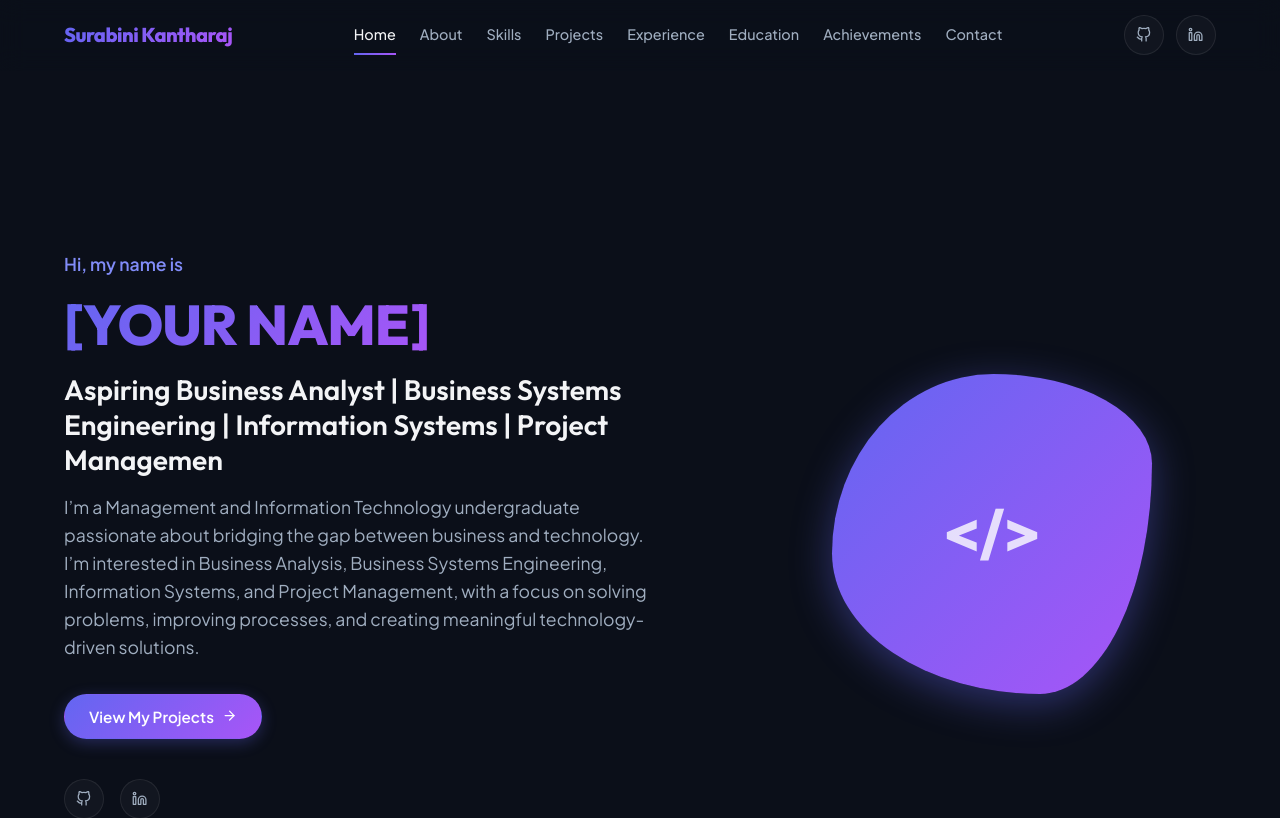
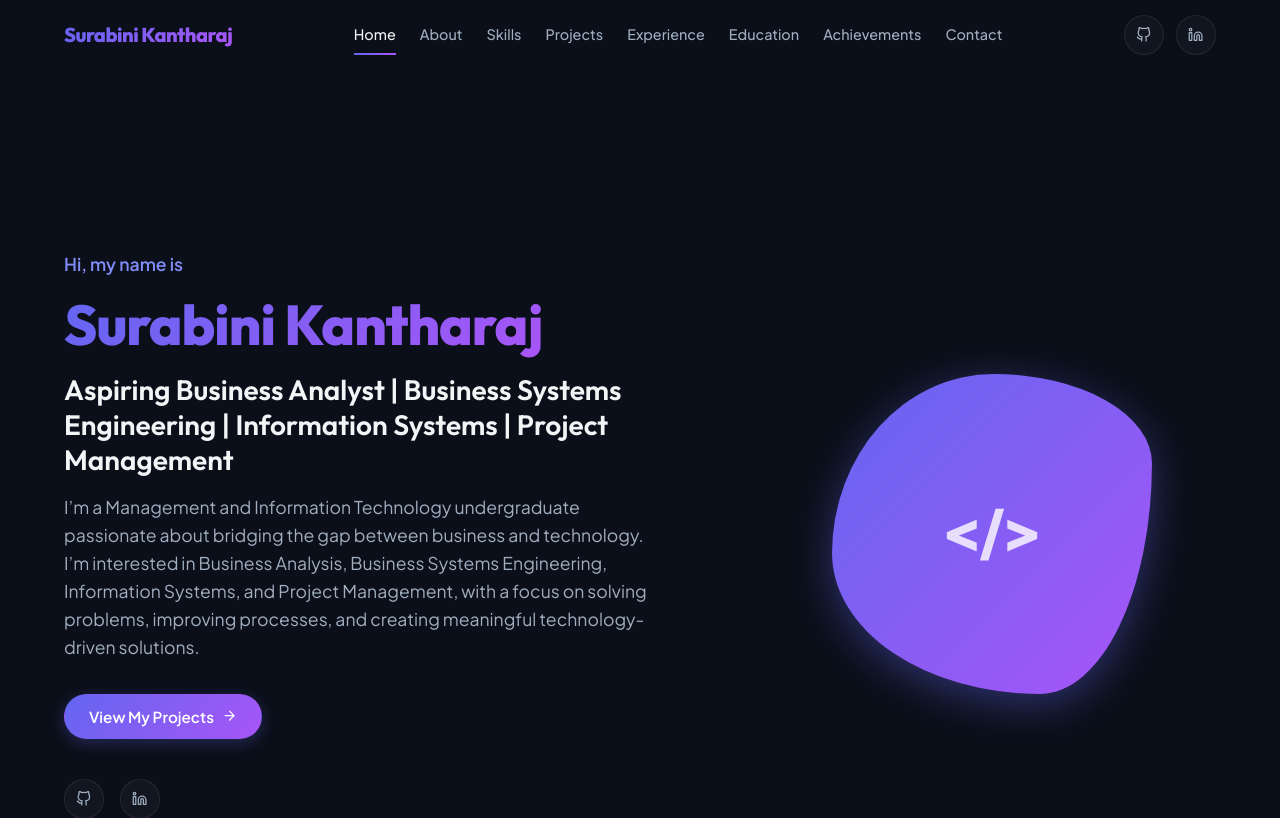
Before and after one commit to surabinik/Surabini_Kantharaj_Portfolio, a React (Vite) app: page / in a window 1280 px wide. Shown: the top 818 px of the page. Built offline with nearby package versions, Linux system fonts and the light colour scheme.

Commit message:
feat: customize name to Surabini Kantharaj and fix typos

```diff
--- a/index.html
+++ b/index.html
@@ -6,7 +6,7 @@
   <link rel="icon" type="image/svg+xml" href="/favicon.svg" />
   <meta name="viewport" content="width=device-width, initial-scale=1.0" />
   <meta name="description"
-    content="Personal Portfolio Website of Surabini Kantharaj. Management & Information Technolgy Student" />
+    content="Personal Portfolio Website of Surabini Kantharaj. Management & Information Technology Student" />
   <meta name="author" content="Surabini Kantharaj" />
   <meta name="robots" content="index, follow" />
   <title>Surabini Kantharaj | Personal Portfolio - Software Development & CS Student</title>
--- a/src/sections/Footer.jsx
+++ b/src/sections/Footer.jsx
@@ -13,7 +13,7 @@ const Footer = () => {
     <footer className="footer" aria-label="Site Footer">
       <div className="container footer-content">
         <div style={{ fontSize: '1.25rem', fontWeight: '800' }}>
-          <span className="gradient-text">[YOUR NAME]</span>
+          <span className="gradient-text">Surabini Kantharaj</span>
         </div>
 
         <nav className="footer-nav" aria-label="Footer Quick Links">
--- a/src/sections/Hero.jsx
+++ b/src/sections/Hero.jsx
@@ -17,7 +17,7 @@ const Hero = () => {
         <div className="hero-content">
           <span className="hero-subtitle">Hi, my name is</span>
           <h1 className="hero-title">
-            <span className="gradient-text">[YOUR NAME]</span>
+            <span className="gradient-text">Surabini Kantharaj</span>
           </h1>
           <h2
             style={{
@@ -27,7 +27,7 @@ const Hero = () => {
               marginBottom: '1rem'
             }}
           >
-            Aspiring Business Analyst | Business Systems Engineering | Information Systems | Project Managemen
+            Aspiring Business Analyst | Business Systems Engineering | Information Systems | Project Management
           </h2>
           <p className="hero-description">
             I’m a Management and Information Technology undergraduate passionate about bridging the gap between business and technology. I’m interested in Business Analysis, Business Systems Engineering, Information Systems, and Project Management, with a focus on solving problems, improving processes, and creating meaningful technology-driven solutions.
```
